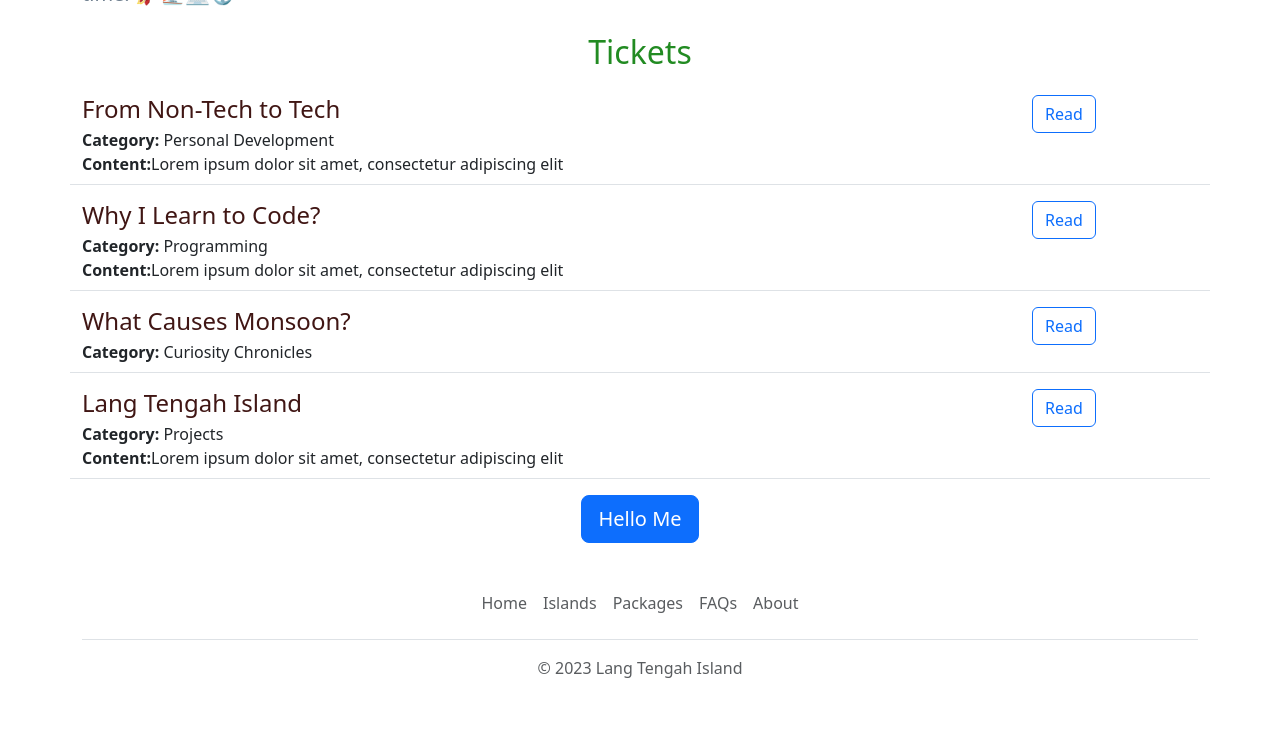
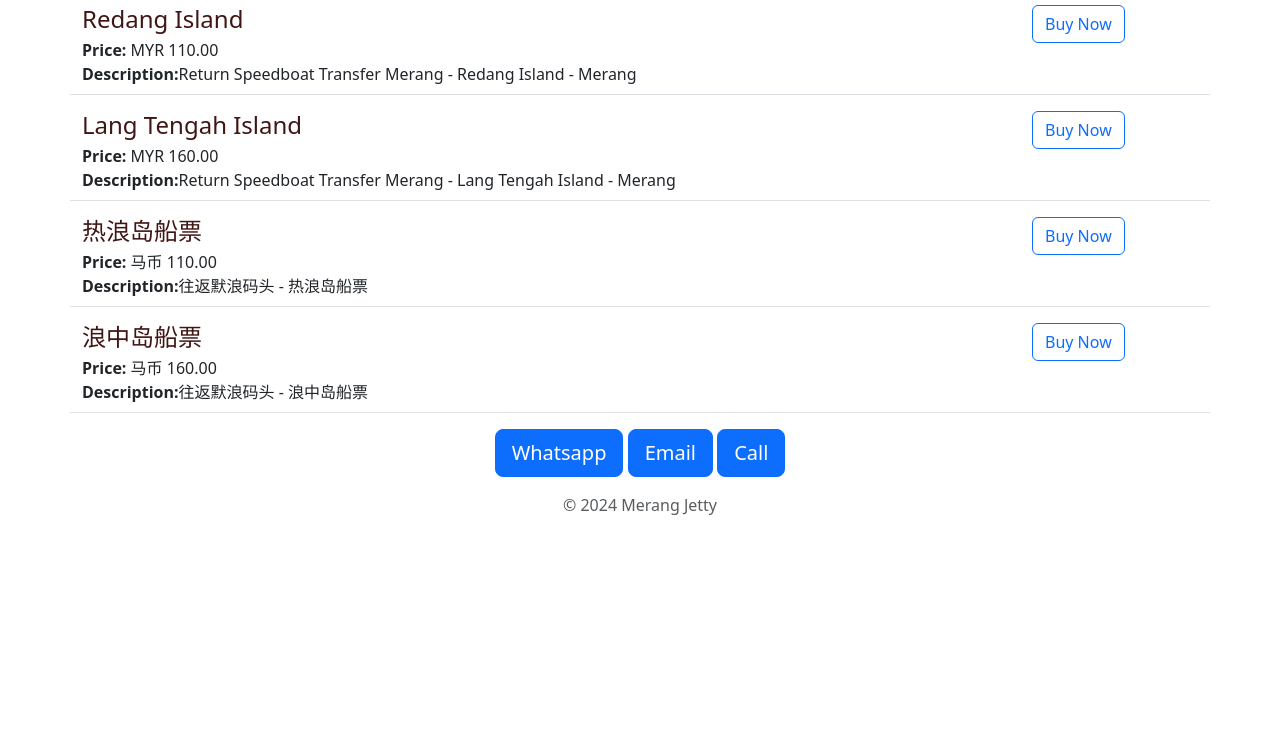
Before and after one commit to hanasoka/merang-jetty, a Flask app: page / in a window 1280 px wide. Shown: the part 833-1569 px from the top of the page. After the commit the page ends 1348 px from the top, so only its background shows below. Run offline with Flask 3, Linux system fonts and the light colour scheme.

Commit message:
add tickets info

```diff
--- a/app.py
+++ b/app.py
@@ -5,26 +5,27 @@ app = Flask(__name__)
 TICKETS = [
   {
     "id": 1,
-    "title": "From Non-Tech to Tech",
-    "category": "Personal Development",
-    "content": "Lorem ipsum dolor sit amet, consectetur adipiscing elit"
+    "title": "Redang Island ",
+    "price": "MYR 110.00",
+    "content": "Return Speedboat Transfer Merang - Redang Island - Merang"
   },
   {
     "id": 2,
-    "title": "Why I Learn to Code?",
-    "category": "Programming",
-    "content": "Lorem ipsum dolor sit amet, consectetur adipiscing elit"
+    "title": "Lang Tengah Island",
+    "price": "MYR 160.00",
+    "content": "Return Speedboat Transfer Merang - Lang Tengah Island - Merang"
   },
   {
     "id": 3,
-    "title": "What Causes Monsoon?",
-    "category": "Curiosity Chronicles",
+    "title": "热浪岛船票",
+    "price": "马币 110.00",
+    "content": "往返默浪码头 - 热浪岛船票"
   },
   {
     "id": 4,
-    "title": "Lang Tengah Island",
-    "category": "Projects",
-    "content": "Lorem ipsum dolor sit amet, consectetur adipiscing elit"
+    "title": "浪中岛船票",
+    "price": "马币 160.00",
+    "content": "往返默浪码头 - 浪中岛船票"
   }
 ]
 
--- a/templates/content.html
+++ b/templates/content.html
@@ -5,21 +5,29 @@
   <div class="row" style="margin-bottom:16px">
     <div class="col-md-6">
   <p class="lead">
-    About:
-    Transitioning from a non-tech background to the helm of a tech startup, I've embarked on an exhilarating journey of innovation and problem-solving. My passion for navigating the waters of entrepreneurship led me to learn coding, driven by a desire to tackle challenges within my boat booking startup. Leveraging Python and Flask, I craft digital solutions that streamline processes and enhance user experiences. Join me as I chart new courses and harness the power of technology to revolutionize the marine tourism industry, one code at a time. 🚀⛵️💻⚓
+    About Us
+
+    Welcome to our website! We are dedicated to providing convenient and reliable transportation services to some of the most beautiful islands in Malaysia. Whether you're planning a getaway to Redang Island or Lang Tengah Island, we've got you covered with our seamless speedboat transfers. Explore our range of tickets below and choose the perfect option for your island adventure.
   </p>
     </div>
     <div class="d-none d-md-block col-6">
-  <img src="{{ url_for('static', filename='beach.jpg') }}" style="height:320px; border-radius:4px">
+
+      <p class="lead">
+        关于我们
+        欢迎来到我们的网站！我们致力于为您提供便捷可靠的交通服务，前往马来西亚一些最美丽的岛屿。无论您是计划前往热浪岛还是浪中岛度假，我们都为您提供了无缝的快艇转运服务。请在下面浏览我们的各种船票，并选择适合您岛屿冒险的完美选择.
+      </p>
     </div>
-  <h2 class="text-center mt-2 mb-4">Tickets</h2>
+  <h2 class="text-center mt-2 mb-4">Our Tickets / 我们的船票</h2>
   <div>
     {% for ticket in tickets %}
       {% include 'ticketitem.html'%}
     {% endfor %}
   </div>
   <div class="text-center">
-    <a href="mailto:han747sp@gmail.com?subject=Inquiry&body=Name%3A%20%3CYour%20name%20here%3E%0D%0ATravel%20Date%3A%20%3CEnter%20your%20travel%20date%3E%0D%0ANumber%20of%20Adult%3A%20%3CPerson%20above%20age%2012%3E%0D%0ANumber%20of%20Child%3A%20%3CPerson%204-12%20years%20old%3E%0D%0ANumber%20of%20Infant%3A%3CPerson%20age%200-4%20years%20old%3E" class="btn btn-primary btn-lg">Hello Me</a>
+    <a href="https://wa.me/60179844072?text=I'm%20interested%20in%20boat%20ticket%20to%20Redang%20Island" class="btn btn-primary btn-lg">Whatsapp</a>
+    <a href="mailto:traiseatrip@gmail.com?subject=Inquiry&body=Name%3A%20%3CYour%20name%20here%3E%0D%0ATravel%20Date%3A%20%3CEnter%20your%20travel%20date%3E%0D%0ANumber%20of%20Adult%3A%20%3CPerson%20above%20age%2012%3E%0D%0ANumber%20of%20Child%3A%20%3CPerson%204-12%20years%20old%3E%0D%0ANumber%20of%20Infant%3A%3CPerson%20age%200-4%20years%20old%3E" class="btn btn-primary btn-lg">Email</a>
+    <a href="tel:+60179844072" class="btn btn-primary btn-lg">Call</a>
   </div>
   </div>
+  <p class="text-center text-body-secondary">&copy; 2024 Merang Jetty</p>
 </div>
--- a/templates/footer.html
+++ b/templates/footer.html
@@ -7,6 +7,6 @@
       <li class="nav-item"><a href="https://langtengahisland.com/" target="_blank" class="nav-link px-2 text-body-secondary">FAQs</a></li>
       <li class="nav-item"><a href="https://langtengahisland.com/" target="_blank" class="nav-link px-2 text-body-secondary">About</a></li>
     </ul>
-    <p class="text-center text-body-secondary">&copy; 2023 Lang Tengah Island</p>
+    <p class="text-center text-body-secondary">&copy; 2024 Merang Jetty</p>
   </footer>
 </div>
--- a/templates/home.html
+++ b/templates/home.html
@@ -14,6 +14,6 @@
     {% include 'banner.html' %}
     {% include 'content.html' %}
 
-    {% include 'footer.html' %}
+
   </body>
 </html>
--- a/templates/ticketitem.html
+++ b/templates/ticketitem.html
@@ -3,15 +3,15 @@
     <h4 style="color:rgb(64, 22, 20); margin-bottom:4px">{{ticket["title"]}}
     </h4>
     <div>
-      <b>Category:</b> {{ticket["category"]}}
+      <b>Price:</b> {{ticket["price"]}}
     </div>
     {% if "content" in ticket %}
     <div>
-      <b>Content:</b>{{ticket["content"]}}
+      <b>Description:</b>{{ticket["content"]}}
     </div>
     {% endif %}
   </div>
   <div class="col-2">
-    <a href="mailto:han747sp@gmail.com?subject=Inquiry%20About%20{{ticket["title"]}}&body=Name%3A%20%3CYour%20name%20here%3E%0D%0ATravel%20Date%3A%20%3CEnter%20your%20travel%20date%3E%0D%0ANumber%20of%20Adult%3A%20%3CPerson%20above%20age%2012%3E%0D%0ANumber%20of%20Child%3A%20%3CPerson%204-12%20years%20old%3E%0D%0ANumber%20of%20Infant%3A%3CPerson%20age%200-4%20years%20old%3E" type="button" class="btn btn-outline-primary">Read</a>
+    <a href="mailto:han747sp@gmail.com?subject=Inquiry%20About%20{{ticket["title"]}}&body=Name%3A%20%3CYour%20name%20here%3E%0D%0ATravel%20Date%3A%20%3CEnter%20your%20travel%20date%3E%0D%0ANumber%20of%20Adult%3A%20%3CPerson%20above%20age%2012%3E%0D%0ANumber%20of%20Child%3A%20%3CPerson%204-12%20years%20old%3E%0D%0ANumber%20of%20Infant%3A%3CPerson%20age%200-4%20years%20old%3E" type="button" class="btn btn-outline-primary">Buy Now</a>
   </div>
 </div>
```
